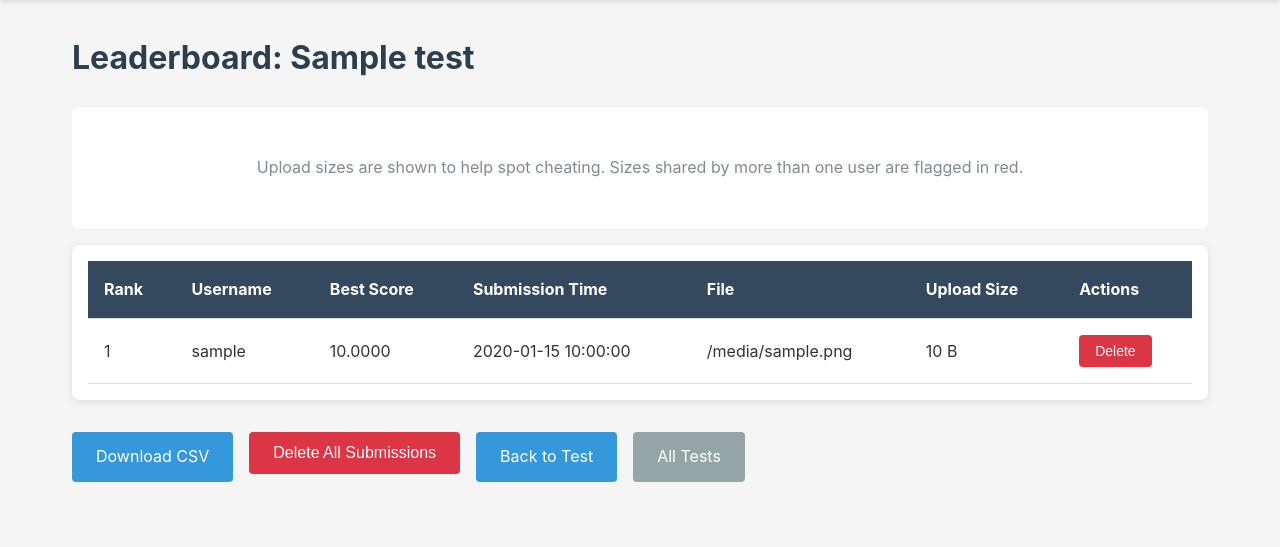
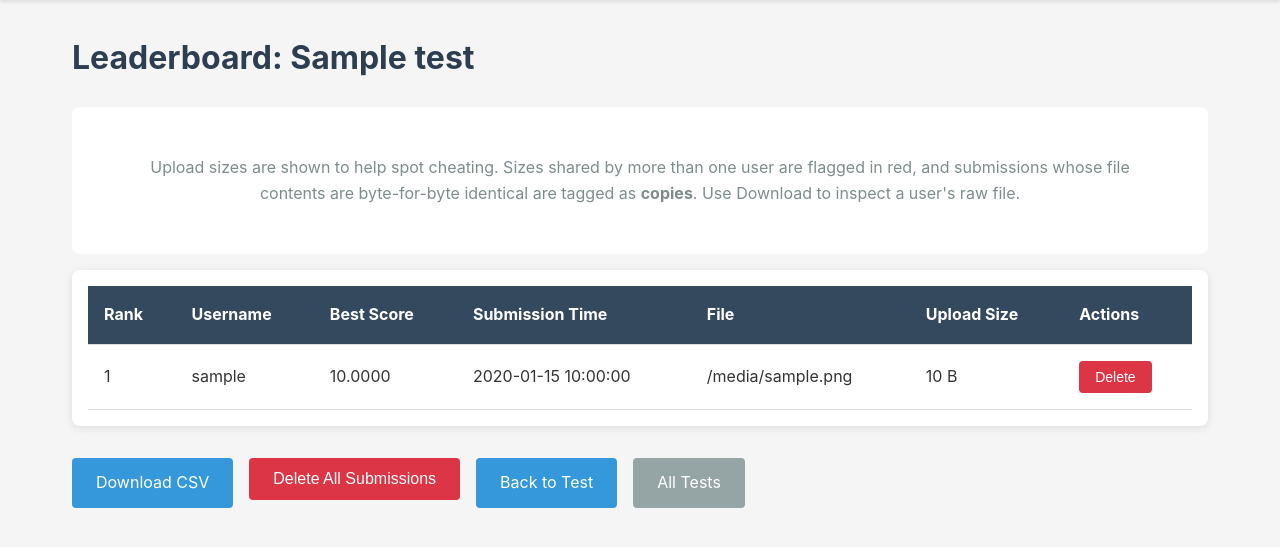
Before and after one commit to Elikplim-N/predict-it, a Flask app: template templates/leaderboard.html in a window 1280 px wide. Shown: the part 142-689 px from the top of the page. Run offline with Flask 3, Linux system fonts and the light colour scheme; the template is opened without the code that fills it: most values are stand-ins (such as "Sample title", 1, 10 or a date in 2020); some libraries are stand-ins or nearby versions.

Commit message:
Store raw prediction files to enable exact-copy cheating detection
Persist each submission's CSV content so admins can inspect uploads and
detect byte-for-byte copies between users.

- Add a content column to pi_submissions, with migrations for existing
  SQLite and PostgreSQL databases.
- Store the raw CSV on submit (insert and best-score update).
- Hash stored content on the leaderboard to group identical files and tag
  them as "copy A/B/..." — a much stronger signal than matching sizes.
- Add an admin-only /submission/<id>/download route and a per-row Download
  link so admins can pull a user's raw file to inspect or diff.

Co-Authored-By: Claude Opus 4.8 <noreply@anthropic.com>
Claude-Session: https://claude.ai/code/session_011NiZczu3G8pQiLLTvPDprK

```diff
--- a/app.py
+++ b/app.py
@@ -1,5 +1,6 @@
 import os
 import csv
+import hashlib
 import sqlite3
 from io import StringIO
 from flask import Flask, render_template, request, redirect, url_for, session, flash, g
@@ -131,11 +132,13 @@ def init_db():
                     score REAL NOT NULL,
                     filename TEXT,
                     filesize INTEGER,
+                    content TEXT,
                     FOREIGN KEY (test_id) REFERENCES pi_tests (id)
                 )
             ''')
-            # Add filesize to databases created before this column existed.
+            # Add columns to databases created before they existed.
             cursor.execute('ALTER TABLE pi_submissions ADD COLUMN IF NOT EXISTS filesize INTEGER')
+            cursor.execute('ALTER TABLE pi_submissions ADD COLUMN IF NOT EXISTS content TEXT')
             db.commit()
         else:
             db.execute('''
@@ -166,13 +169,16 @@ def init_db():
                     score REAL NOT NULL,
                     filename TEXT,
                     filesize INTEGER,
+                    content TEXT,
                     FOREIGN KEY (test_id) REFERENCES pi_tests (id)
                 )
             ''')
-            # Add filesize to databases created before this column existed.
+            # Add columns to databases created before they existed.
             existing_cols = [row[1] for row in db.execute('PRAGMA table_info(pi_submissions)').fetchall()]
             if 'filesize' not in existing_cols:
                 db.execute('ALTER TABLE pi_submissions ADD COLUMN filesize INTEGER')
+            if 'content' not in existing_cols:
+                db.execute('ALTER TABLE pi_submissions ADD COLUMN content TEXT')
             db.commit()
 
 _db_initialized = False
@@ -451,8 +457,8 @@ def submit_prediction(test_id):
     if existing:
         if _is_better_score(score, existing['score'], test['metric']):
             db.execute(
-                'UPDATE pi_submissions SET timestamp = ?, score = ?, filename = ?, filesize = ? WHERE id = ?',
-                (timestamp, score, file.filename, filesize, existing['id'])
+                'UPDATE pi_submissions SET timestamp = ?, score = ?, filename = ?, filesize = ?, content = ? WHERE id = ?',
+                (timestamp, score, file.filename, filesize, content, existing['id'])
             )
             db.commit()
             flash(f'Submission successful! New best score: {score:.4f}')
@@ -461,8 +467,8 @@ def submit_prediction(test_id):
                   f'{existing["score"]:.4f} was kept.')
     else:
         db.execute(
-            'INSERT INTO pi_submissions (test_id, username, timestamp, score, filename, filesize) VALUES (?, ?, ?, ?, ?, ?)',
-            (test_id, session['username'], timestamp, score, file.filename, filesize)
+            'INSERT INTO pi_submissions (test_id, username, timestamp, score, filename, filesize, content) VALUES (?, ?, ?, ?, ?, ?, ?)',
+            (test_id, session['username'], timestamp, score, file.filename, filesize, content)
         )
         db.commit()
         flash(f'Submission successful! Score: {score:.4f}')
@@ -507,7 +513,62 @@ def leaderboard(test_id):
     else:
         leaderboard_data.sort(key=lambda x: x['score'], reverse=True)
 
-    return render_template('leaderboard.html', test=test, leaderboard=leaderboard_data)
+    # Flag exact-copy submissions: group the entries whose stored file content
+    # is byte-for-byte identical. dup_groups maps a submission id to a short
+    # label (A, B, ...) shared by every entry with the same content.
+    dup_groups = _find_duplicate_content_groups(leaderboard_data)
+
+    return render_template('leaderboard.html', test=test,
+                           leaderboard=leaderboard_data, dup_groups=dup_groups)
+
+
+def _find_duplicate_content_groups(entries):
+    """Given leaderboard entries, return {submission_id: group_label} for every
+    entry whose stored content is identical to at least one other entry."""
+    by_hash = {}
+    for entry in entries:
+        content = entry['content']
+        if not content:
+            continue
+        digest = hashlib.sha256(content.encode('utf-8')).hexdigest()
+        by_hash.setdefault(digest, []).append(entry['id'])
+
+    dup_groups = {}
+    label_ord = ord('A')
+    for ids in by_hash.values():
+        if len(ids) > 1:
+            label = chr(label_ord)
+            label_ord += 1
+            for sid in ids:
+                dup_groups[sid] = label
+    return dup_groups
+
+@app.route('/submission/<int:submission_id>/download')
+def download_submission(submission_id):
+    """Let an admin download the raw prediction file a user submitted, so they
+    can inspect or diff it when investigating suspected cheating."""
+    if not session.get('is_admin'):
+        flash('Admin access required')
+        return redirect(url_for('login'))
+
+    db = get_db_wrapper()
+    submission = db.execute('SELECT * FROM pi_submissions WHERE id = ?', (submission_id,)).fetchone()
+
+    if not submission:
+        flash('Submission not found')
+        return redirect(url_for('admin_dashboard'))
+
+    if not submission['content']:
+        flash('No stored file for this submission (it predates file storage).')
+        return redirect(url_for('leaderboard', test_id=submission['test_id']))
+
+    from flask import make_response
+    response = make_response(submission['content'])
+    name = submission['filename'] or f'submission_{submission_id}.csv'
+    response.headers['Content-Disposition'] = f'attachment; filename={submission["username"]}_{name}'
+    response.headers['Content-Type'] = 'text/csv'
+    return response
+
 
 @app.route('/leaderboard/<int:test_id>/download')
 def download_leaderboard(test_id):
--- a/templates/leaderboard.html
+++ b/templates/leaderboard.html
@@ -16,7 +16,9 @@
     {% endfor %}
     <p class="empty-state" style="margin-bottom: 1rem;">
         Upload sizes are shown to help spot cheating. Sizes shared by more than
-        one user are flagged in red.
+        one user are flagged in red, and submissions whose file contents are
+        byte-for-byte identical are tagged as <strong>copies</strong>. Use
+        Download to inspect a user's raw file.
     </p>
     <div class="table-container">
         <table class="leaderboard-table">
@@ -38,14 +40,26 @@
                     <td>{{ entry.username }}</td>
                     <td>{{ "%.4f"|format(entry.score) }}</td>
                     <td>{{ entry.timestamp }}</td>
-                    <td>{{ entry.filename or '—' }}</td>
+                    <td>
+                        {{ entry.filename or '—' }}
+                        {% if dup_groups.get(entry.id) %}
+                        <span style="background: #dc3545; color: #fff; padding: 1px 6px; border-radius: 3px; font-size: 0.8em; font-weight: bold;"
+                              title="Identical file contents to other submissions in copy group {{ dup_groups[entry.id] }}">
+                            copy {{ dup_groups[entry.id] }}
+                        </span>
+                        {% endif %}
+                    </td>
                     <td {% if entry.filesize is not none and size_counts[entry.filesize] > 1 %}style="color: #dc3545; font-weight: bold;" title="Same upload size as {{ size_counts[entry.filesize] - 1 }} other submission(s)"{% endif %}>
                         {{ entry.filesize|filesize }}
                     </td>
-                    <td>
+                    <td style="white-space: nowrap;">
+                        {% if entry.content %}
+                        <a href="{{ url_for('download_submission', submission_id=entry.id) }}"
+                           class="btn btn-small">Download</a>
+                        {% endif %}
                         <form method="POST" action="{{ url_for('delete_submission', submission_id=entry.id) }}"
                               onsubmit="return confirm('Delete {{ entry.username }}\'s submission? This cannot be undone.');"
-                              style="margin: 0;">
+                              style="display: inline; margin: 0;">
                             <button type="submit" class="btn btn-small" style="background: #dc3545;">Delete</button>
                         </form>
                     </td>
```
